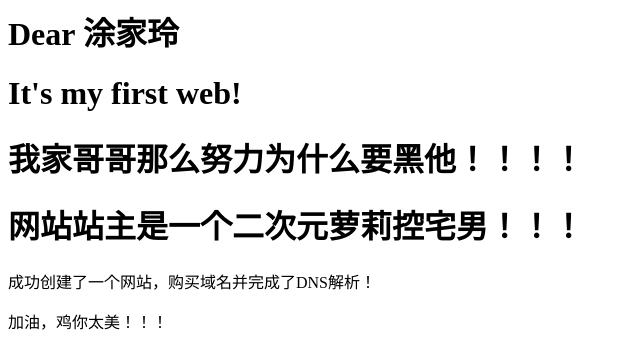
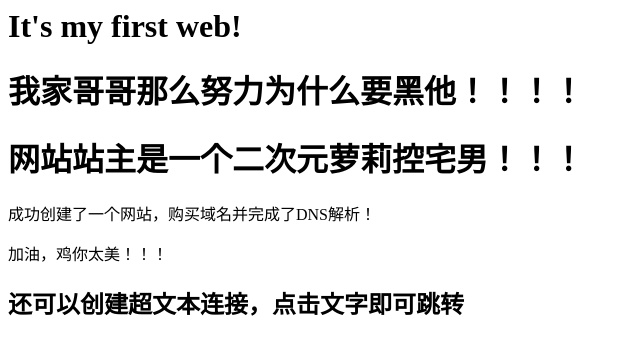
Before and after one commit to Rickydoc/rickydoc.github.io, a plain HTML site: page docs/index.html in a window 1280 px wide. Shown: the top 337 px of the page, without its empty margins (0-640 px from the left). Drawn offline with Linux system fonts and the light colour scheme.

Commit message:
Update index.html
Signed-off-by: Rickydoc <153089431+Rickydoc@users.noreply.github.com>

```diff
--- a/docs/index.html
+++ b/docs/index.html
@@ -7,7 +7,6 @@
   </head>
   <body>
     <main>
-      <h1>Dear 涂家玲</h1>
       <h1>It's my first web!</h1>
       <h1>我家哥哥那么努力为什么要黑他！！！！</h1>
       <h1>网站站主是一个二次元萝莉控宅男！！！</h1>
```
